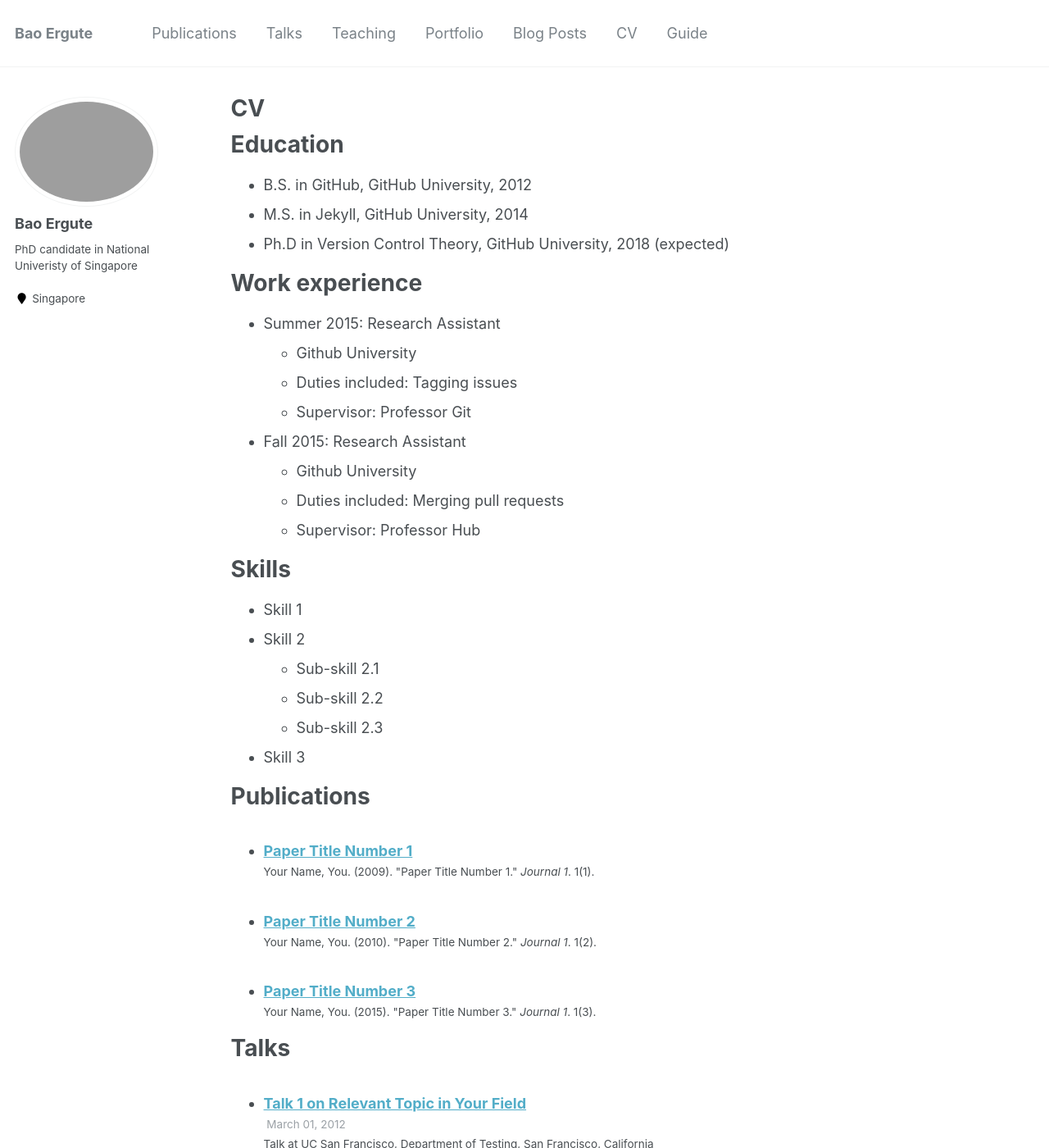
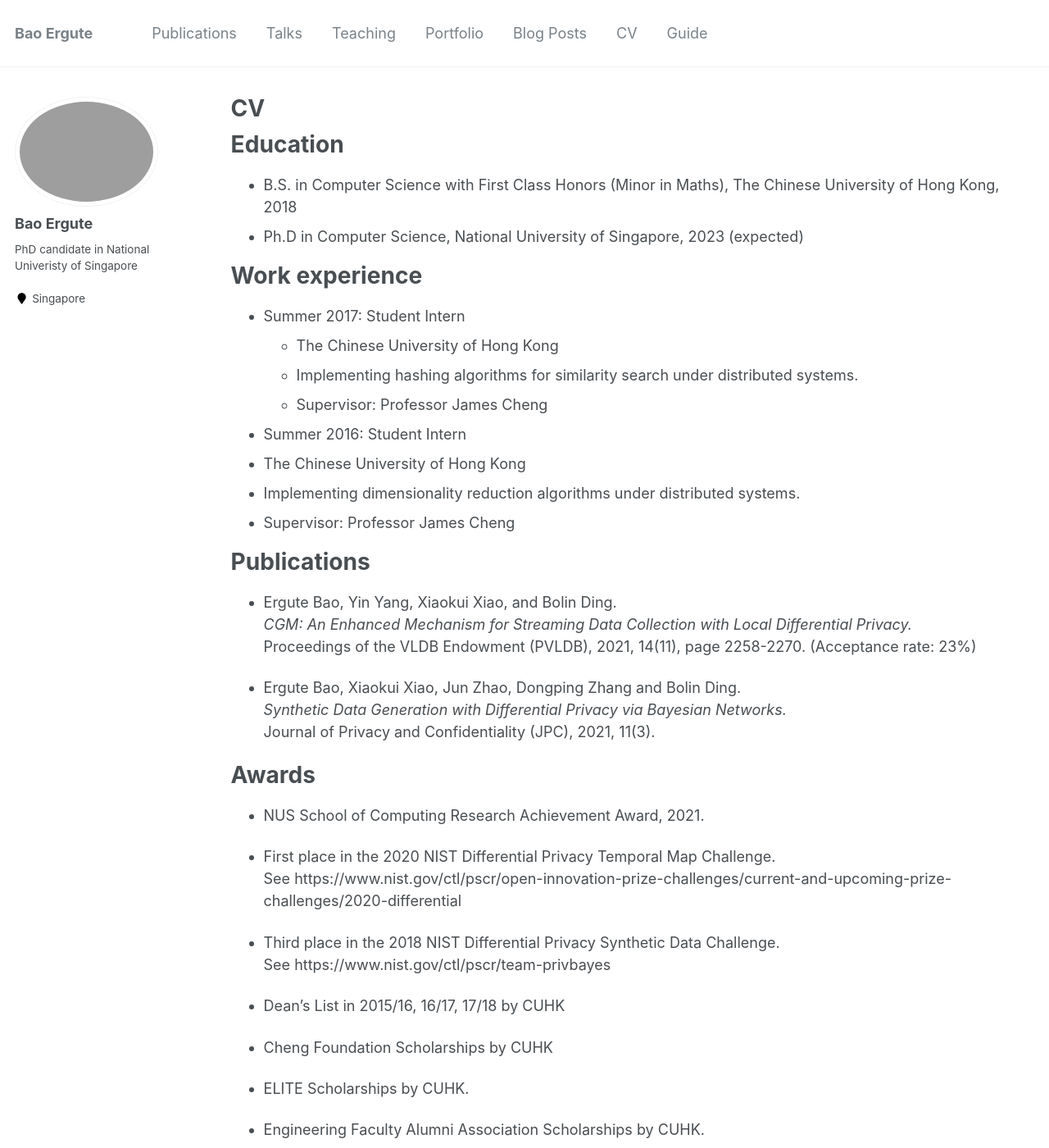
Before and after one commit to paulgute/paulgute.github.io, a Jekyll site: the page built from _pages/cv.md, in a window 1280 px wide and 1400 px high. Shown: the whole window at 82% size. Built offline with Jekyll 4.4.1, drawn with Linux system fonts in a browser that asks for light colours; some of the changed text lies outside the part shown.

Commit message:
Update cv.md

```diff
--- a/_pages/cv.md
+++ b/_pages/cv.md
@@ -11,49 +11,49 @@ redirect_from:
 
 Education
 ======
-* B.S. in GitHub, GitHub University, 2012
-* M.S. in Jekyll, GitHub University, 2014
-* Ph.D in Version Control Theory, GitHub University, 2018 (expected)
+* B.S. in Computer Science with First Class Honors (Minor in Maths), The Chinese University of Hong Kong, 2018
+* Ph.D in Computer Science, National University of Singapore, 2023 (expected)
 
 Work experience
 ======
-* Summer 2015: Research Assistant
-  * Github University
-  * Duties included: Tagging issues
-  * Supervisor: Professor Git
+* Summer 2017: Student Intern
+  * The Chinese University of Hong Kong
+  * Implementing hashing algorithms for similarity search under distributed systems.
+  * Supervisor: Professor James Cheng
 
-* Fall 2015: Research Assistant
-  * Github University
-  * Duties included: Merging pull requests
-  * Supervisor: Professor Hub
+* Summer 2016: Student Intern
+* The Chinese University of Hong Kong
+* Implementing dimensionality reduction algorithms under distributed systems.
+* Supervisor: Professor James Cheng
 
-Skills
-======
-* Skill 1
-* Skill 2
-  * Sub-skill 2.1
-  * Sub-skill 2.2
-  * Sub-skill 2.3
-* Skill 3
 
 Publications
 ======
-  <ul>{% for post in site.publications %}
-    {% include archive-single-cv.html %}
-  {% endfor %}</ul>
+- Ergute Bao, Yin Yang, Xiaokui Xiao, and Bolin Ding.\
+*CGM: An Enhanced Mechanism for Streaming Data Collection with Local Differential Privacy.*\
+Proceedings of the VLDB Endowment (PVLDB), 2021, 14(11), page 2258-2270. (Acceptance rate: 23%)
 
-Talks
+
+- Ergute Bao, Xiaokui Xiao, Jun Zhao, Dongping Zhang and Bolin Ding.\
+*Synthetic Data Generation with Differential Privacy via Bayesian Networks.*\
+Journal of Privacy and Confidentiality (JPC), 2021, 11(3).
+
+Awards
 ======
-  <ul>{% for post in site.talks %}
-    {% include archive-single-talk-cv.html %}
-  {% endfor %}</ul>
+- NUS School of Computing Research Achievement Award, 2021.
 
-Teaching
-======
-  <ul>{% for post in site.teaching %}
-    {% include archive-single-cv.html %}
-  {% endfor %}</ul>
+- First place in the 2020 NIST Differential Privacy Temporal Map Challenge.\
+See https://www.nist.gov/ctl/pscr/open-innovation-prize-challenges/current-and-upcoming-prize-challenges/2020-differential
 
-Service and leadership
-======
-* Currently signed in to 43 different slack teams
+- Third place in the 2018 NIST Differential Privacy Synthetic Data Challenge.\
+See https://www.nist.gov/ctl/pscr/team-privbayes
+
+- Dean's List in 2015/16, 16/17, 17/18 by CUHK
+
+- Cheng Foundation Scholarships by CUHK
+
+- ELITE Scholarships by CUHK.
+
+- Engineering Faculty Alumni Association Scholarships by CUHK.
+
+- George Lam Tse Cheung Scholarships, awarded by Lee Woo Sing College, CUHK.
```
